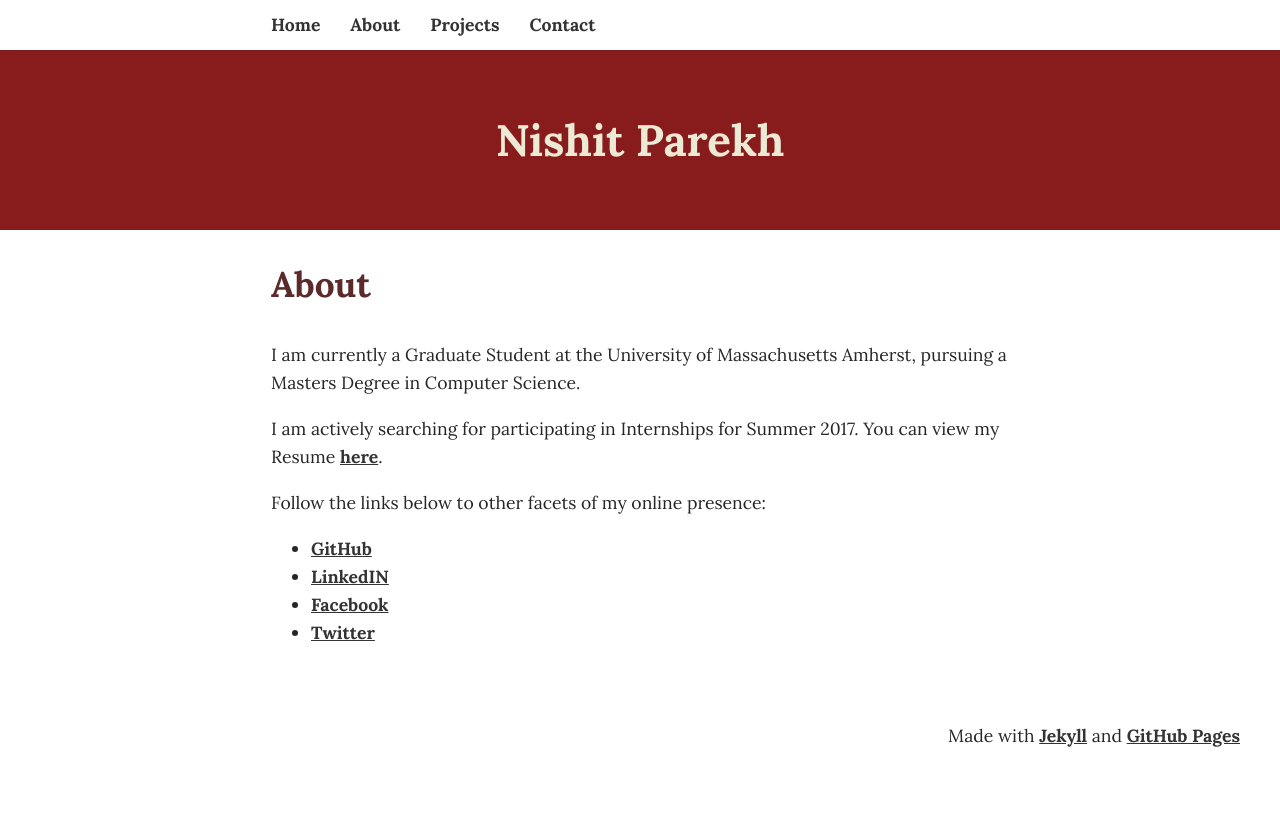
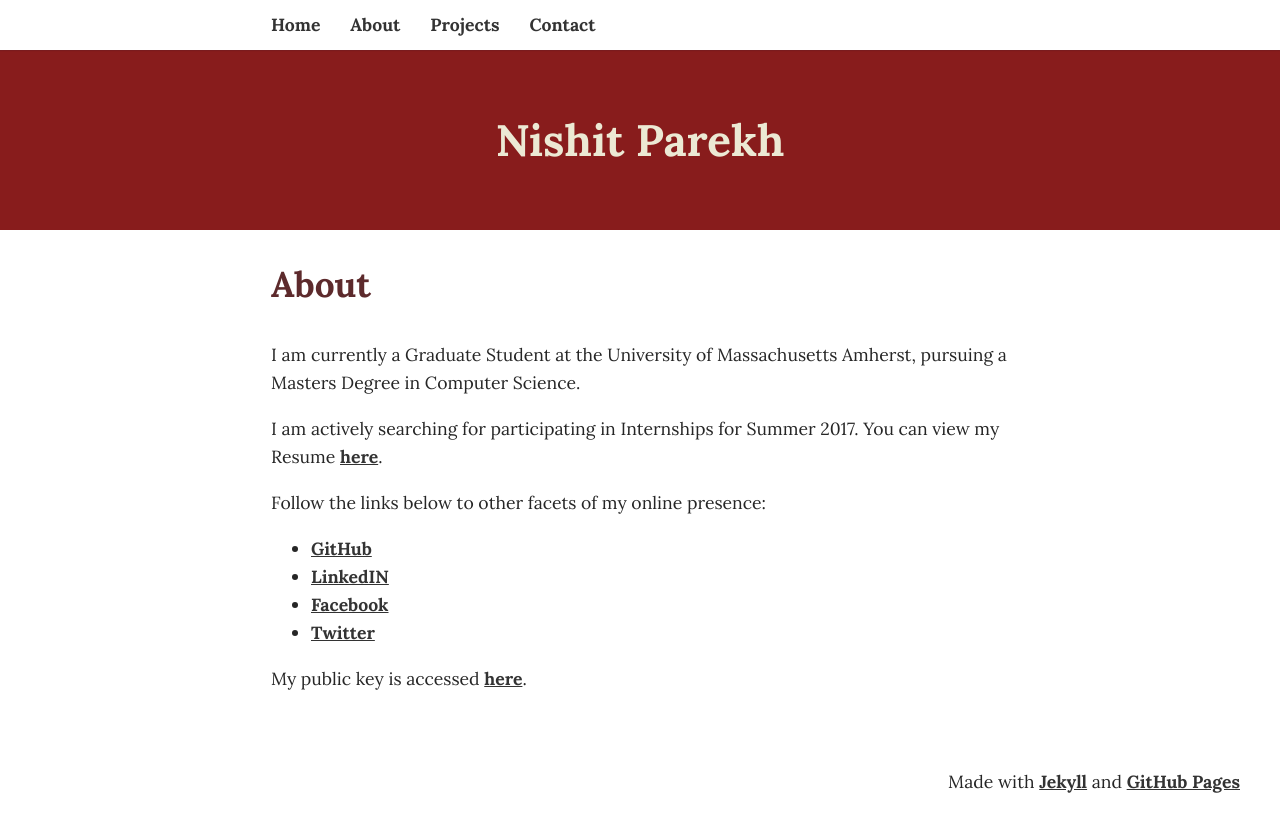
Before and after one commit to parekhnish/parekhnish.github.io, a Jekyll site: the page built from _pages/01_about.md, in a window 1280 px wide. Shown: the top 832 px of the page. Built offline with Jekyll 4.4.1, drawn with Linux system fonts in a browser that asks for light colours.

Commit message:
Added Public Key

```diff
--- a/_pages/01_about.md
+++ b/_pages/01_about.md
@@ -15,3 +15,5 @@ Follow the links below to other facets of my online presence:
 * [LinkedIN](https://www.linkedin.com/in/nishit-parekh)
 * [Facebook](https://www.facebook.com/parekhnish)
 * [Twitter](https://www.twitter.com/parekhnish)
+
+My public key is accessed <a href="../public.asc">here</a>.
```
Also changed, not shown: 1 other file.
